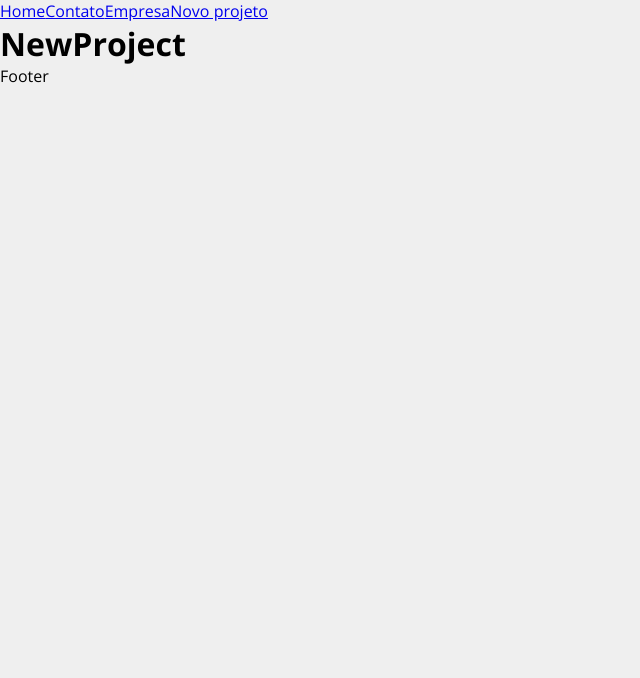
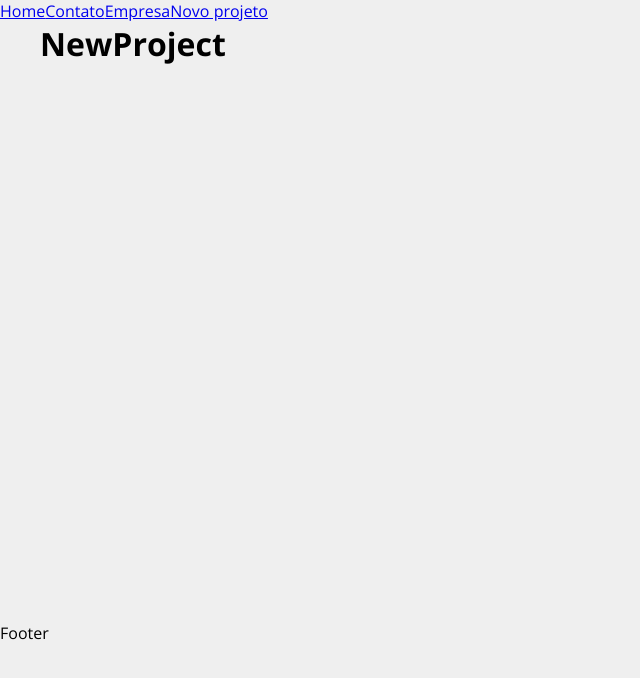
Before and after one commit to rafaelviefe/react, a React (Create React App) app in the folder costs/: page /newproject in a window 1280 px wide. Shown: the top 678 px of the page, without its empty margins (0-640 px from the left). Built offline with nearby package versions, Linux system fonts and the light colour scheme.

Commit message:
estruturando o projeto

```diff
--- a/costs/src/App.jsx
+++ b/costs/src/App.jsx
@@ -4,6 +4,7 @@
 import Contact from './components/pages/Contact';
 import NewProject from './components/pages/NewProject';
 
+import Container from './components/layout/Container';
 
 function App() {
   return (
@@ -14,12 +15,14 @@
         <Link to='/company'>Empresa</Link>
         <Link to='/newproject'>Novo projeto</Link>
       </div>
+      <Container customClass="min-height">
         <Routes>
           <Route exact path="/" element={<Home />} />
           <Route path="/contact" element={<Contact />} />
           <Route path="/company" element={<Company />} />
           <Route path="/newproject" element={<NewProject />} />
         </Routes>
+      </Container>
       <p>Footer</p>
     </Router>
   );
--- /dev/null
+++ b/costs/src/components/layout/Container.jsx
@@ -0,0 +1,11 @@
+import styles from './Container.module.css'
+
+function Container(props){
+    return (
+        <div className={`${styles.container} ${styles[props.customClass]}`}>
+            {props.children}
+        </div>
+    )
+}
+
+export default Container
--- /dev/null
+++ b/costs/src/components/layout/Container.module.css
@@ -0,0 +1,20 @@
+.container{
+    width: 1200px;
+    display: flex;
+    justify-content: space-between;
+    margin: 0 auto;
+    flex-wrap: wrap;
+}
+
+.min-height{
+    min-height: 75%;
+}
+
+.start{
+    justify-content: flex-start;
+}
+
+.column{
+    flex-direction: column;
+    justify-content: flex-start;
+}
```
Lines whose indentation alone changed are shown as unchanged.
